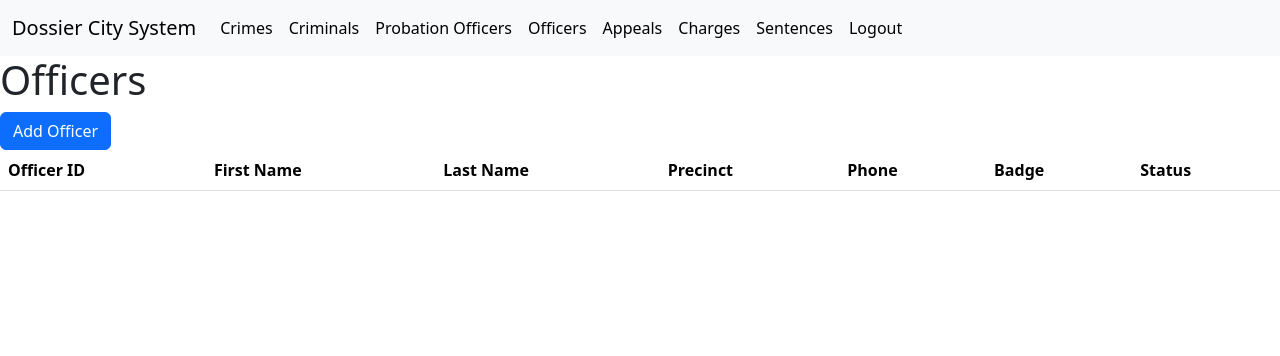
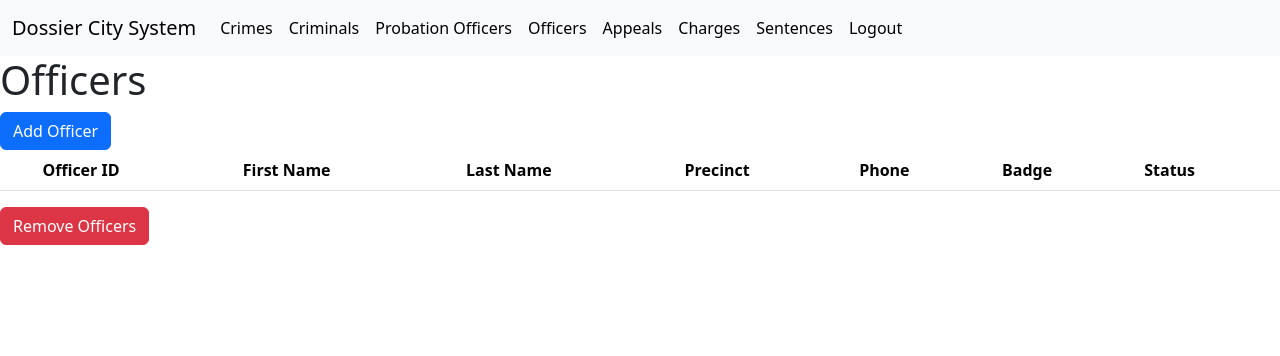
Before and after one commit to andylin2004/CSUY-3083-Project, a Flask app: page /officers in a window 1280 px wide. Shown: the top 356 px of the page. Run offline with Flask 3, Linux system fonts and the light colour scheme; lists and menus that the app fills with data are empty.

Commit message:
added removing officers

```diff
--- a/server.py
+++ b/server.py
@@ -270,5 +270,12 @@ def delete_prob_officer():
         runstatement("CALL deleteProb(%s);", (int(i.split("check")[1]),))
     return redirect("/probation_officers")
 
+@app.route('/delete-officer', methods=['POST'])
+def delete_officer():
+    for (i,_) in request.form.items():
+        print((int(i.split("check")[1]),))
+        runstatement("CALL deleteOfficer(%s);", (int(i.split("check")[1]),))
+    return redirect("/officers")
+
 if __name__ == '__main__':
     app.run(debug = True)
--- a/templates/officers.html
+++ b/templates/officers.html
@@ -42,9 +42,11 @@
         </nav>
         <h1>Officers</h1>
         <a class="btn btn-primary" data-bs-toggle="modal" data-bs-target="#addModal">Add Officer</a>
+        <form method="post">
             <table class="table table-striped table-hover">
                 <thead>
                     <tr>
+                        <th></th>
                         <th scope="col">Officer ID</th>
                         <th scope="col">First Name</th>
                         <th scope="col">Last Name</th>
@@ -57,6 +59,7 @@
                 <tbody>
                     {% for officer in officers %}
                     <tr>
+                        <td><input type="checkbox" id="check{{ officer['Officer_ID'] }}" name="check{{ officer['Officer_ID'] }}" value=""></td>
                         <th scope="row">{{ officer["Officer_ID"] }}</th>
                         <td>{{ officer["First"] }}</td>
                         <td>{{ officer["Last"] }}</td>
@@ -68,6 +71,9 @@
                     {% endfor %}
                 </tbody>
             </table>
+            <input type="submit" class="btn btn-danger" value="Remove Officers" onclick="javascript: form.action='/delete-officer'; form.method='post'">
+        </form>
+        <!-- modal -->
         <div class="modal fade" id="addModal" tabindex="-1" aria-labelledby="addModalLabel" aria-hidden="true">
             <div class="modal-dialog">
               <div class="modal-content">
```
Lines whose indentation alone changed are shown as unchanged.
